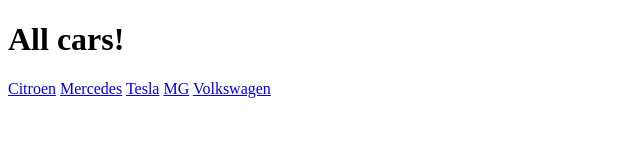
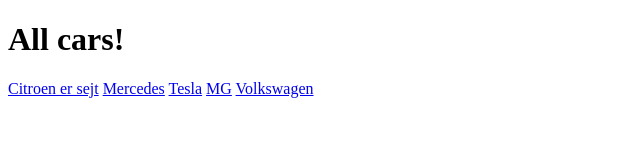
Before and after one commit to Taekker/bilprojekt, a plain HTML site: page index.html in a window 1280 px wide. Shown: the full height of the page, 0-640 px from the left. Drawn offline with Linux system fonts and the light colour scheme.

Commit message:
Citroen ændring

```diff
--- a/index.html
+++ b/index.html
@@ -8,7 +8,7 @@
 
   <body>
     <h1>All cars!</h1>
-    <a href="citroen.html">Citroen</a>
+    <a href="citroen.html">Citroen er sejt</a>
     <a href="mercedes.html">Mercedes</a>
     <a href="tesla.html">Tesla</a>
     <a href="mg.html">MG</a>
```
